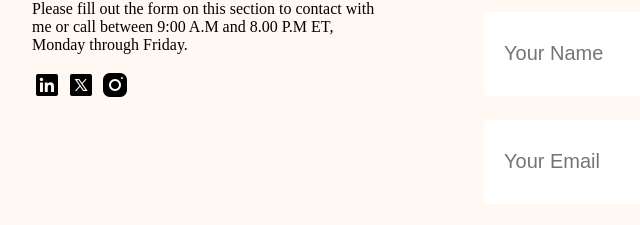
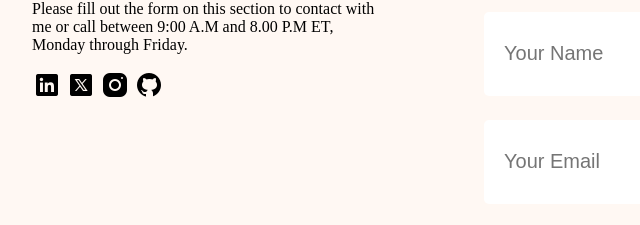
Before and after one commit to mahmudscode/MY_Portfolio, a plain HTML site: page index.html in a window 1280 px wide. Shown: the part 4856-5081 px from the top of the page, 206-846 px from the left. Drawn offline with Linux system fonts and the light colour scheme.

Commit message:
version_2.3

```diff
--- a/index.html
+++ b/index.html
@@ -1,5 +1,6 @@
 <!DOCTYPE html>
 <html lang="en">
+
 <head>
     <meta charset="UTF-8">
     <meta name="viewport" content="width=device-width, initial-scale=1.0">
@@ -10,6 +11,7 @@
         rel="stylesheet">
     <link rel="stylesheet" href="style.css">
 </head>
+
 <body>
     <header class="header secondery-bg">
         <nav>
@@ -143,7 +145,7 @@
                 </div>
             </div>
         </section>
-<!-- achivmets -->
+        <!-- achivmets -->
         <section id="acvment" class="achivments secondery-bg">
             <h2 class="title">Achivments</h2>
             <div class="first">
@@ -195,6 +197,7 @@
             <a href="https://x.com/MDMahmud1231123"><img src="images/icons/icons8-x-30.png" alt=""></a>
             <a href="https://www.instagram.com/mahmudur_rahman_supto_/"><img src="images/icons/icons8-instagram-30.png"
                     alt=""></a>
+                    <a href="https://github.com/mahmudscode"><img src="images/icons/icons8-github-30.png" alt=""></a>
         </div>
         <div class="footer-colum">
             <h3 class="section-title">Send Me a Message</h3>
@@ -208,4 +211,5 @@
         </div>
     </footer>
 </body>
+
 </html>
```
